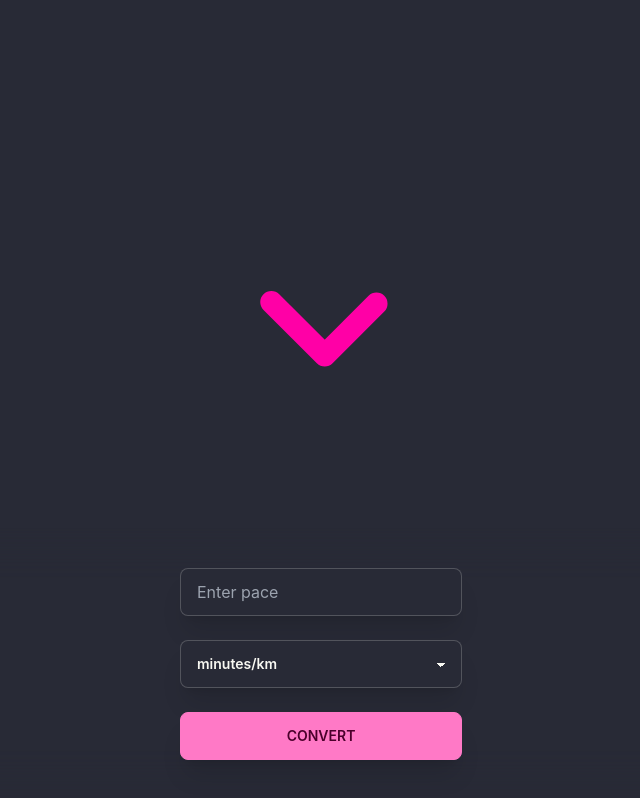
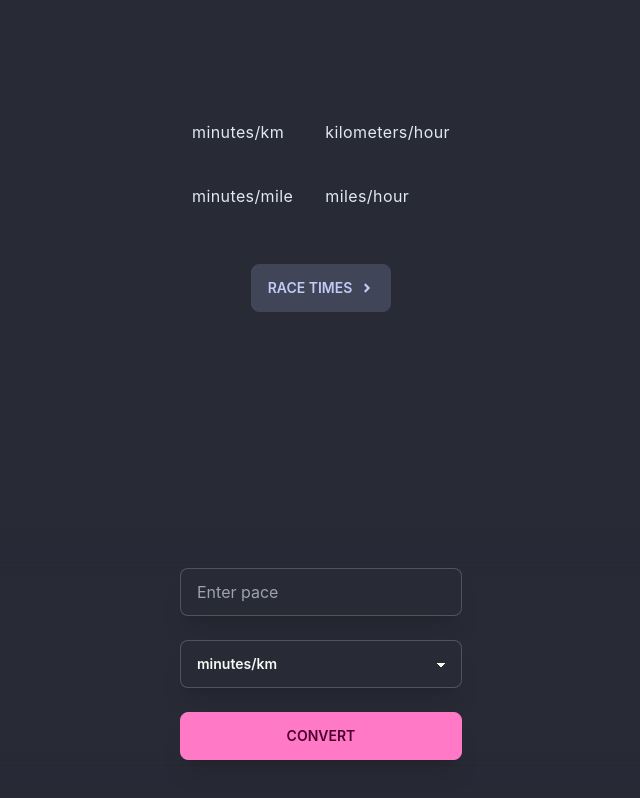
Before and after one commit to worldofchristian/cheetahmode, a React (Create React App) app: page / in a window 1280 px wide. Shown: the whole page, without its empty margins (319-959 px from the left). Built offline with nearby package versions, Linux system fonts and the light colour scheme.

Commit message:
rm lottie

```diff
--- a/package.json
+++ b/package.json
@@ -7,11 +7,10 @@
     "@testing-library/react": "^13.4.0",
     "@testing-library/user-event": "^13.5.0",
     "daisyui": "^2.51.5",
-    "lottie-react": "^2.4.0",
     "react": "^18.2.0",
     "react-dom": "^18.2.0",
     "react-icons": "^4.11.0",
-    "react-scripts": "5.0.1",
+    "react-scripts": "^5.0.1",
     "web-vitals": "^2.1.4"
   },
   "scripts": {
--- a/src/components/PaceCalculator.js
+++ b/src/components/PaceCalculator.js
@@ -1,17 +1,6 @@
 import React, { useState } from 'react';
-import Lottie from 'lottie-react';
 import RaceTimes from './RaceTimes';
 import PaceInput from './PaceInput';
-import KAC7BGcQLN from '../lottie/KAC7BGcQLN.json';
-
-const defaultOptions = {
-  loop: true,
-  autoplay: true,
-  animationData: KAC7BGcQLN,
-  rendererSettings: {
-    preserveAspectRatio: 'xMidYMid slice'
-  }
-};
 
 const PaceCalculator = () => {
   // state
@@ -127,82 +116,49 @@ const PaceCalculator = () => {
         <div
         className='flex flex-col items-center justify-center mt-2'>
 
-          {paceValue ? (
-          <>
-          <div
-          className='flex flex-row mt-12'>
-            <div
-            className='flex-col'>
-              <div
-              className="flex-col p-4">
-                <h2
-                className="text-4xl font-bold mt-2"
+          <div className='flex flex-row mt-12'>
+            <div className='flex-col'>
+              <div className="flex-col p-4">
+                <h2 className="text-4xl font-bold mt-2"
                 >{convertedPaces.minutesPerKm}</h2>
 
-                <p
-                className="text-base tracking-wide text-slate-200"
+                <p className="text-base tracking-wide text-slate-200"
                 >minutes/km</p>
               </div>
 
-              <div
-              className="flex-col p-4">
-                <h2
-                className="text-4xl font-bold mt-2"
+              <div className="flex-col p-4">
+                <h2 className="text-4xl font-bold mt-2"
                 >{convertedPaces.minutesPerMile}</h2>
 
-                <p
-                className="text-base tracking-wide text-slate-200"
+                <p className="text-base tracking-wide text-slate-200"
                 >minutes/mile</p>
               </div>
             </div>
 
-            <div
-            className='flex-col'>
-              <div
-              className="flex-col p-4">
-                <h2
-                className="text-4xl font-bold mt-2"
+            <div className='flex-col'>
+              <div className="flex-col p-4">
+                <h2 className="text-4xl font-bold mt-2"
                 >{convertedPaces.kmPerHour}</h2>
 
-                <p
-                className="text-base tracking-wide text-slate-200"
+                <p className="text-base tracking-wide text-slate-200"
                 >kilometers/hour</p>
               </div>
 
-              <div
-              className="flex-col p-4">
-                <h2
-                className="text-4xl font-bold mt-2"
+              <div className="flex-col p-4">
+                <h2 className="text-4xl font-bold mt-2"
                 >{convertedPaces.mph}</h2>
 
-                <p
-                className="text-base tracking-wide text-slate-200"
+                <p className="text-base tracking-wide text-slate-200"
                 >miles/hour</p>
                 </div>
               </div>
             </div>
 
-            <div
-            className='flex items-center justify-center mt-2'>
+            <div className='flex items-center justify-center mt-2'>
               <RaceTimes
               raceTimes={convertedTimes}
               />
             </div>
-            </>
-          ) : (
-            <div
-            className='flex items-center justify-center mt-40'>
-              <div
-              className='max-w-[45%]'>
-                <Lottie
-                animationData={KAC7BGcQLN}
-                options={defaultOptions}
-                height={10}
-                width={10}
-                />
-              </div>
-            </div>
-          )}
 
             <PaceInput
             paceValue={tempPaceValue}
--- a/src/lottie/KAC7BGcQLN.json
+++ /dev/null
@@ -1 +0,0 @@
-{"nm":"Comp 1","ddd":0,"h":960,"w":960,"meta":{"g":"@lottiefiles/toolkit-js 0.26.1"},"layers":[{"ty":4,"nm":"Capa de formas 3","sr":1,"st":0,"op":34,"ip":0,"hd":false,"ddd":0,"bm":0,"hasMask":false,"ao":0,"ks":{"a":{"a":0,"k":[0,0,0],"ix":1},"s":{"a":0,"k":[109,109,100],"ix":6},"sk":{"a":0,"k":0},"p":{"a":1,"k":[{"o":{"x":0.403,"y":0},"i":{"x":0.597,"y":1},"s":[480,346.76,0],"t":1,"ti":[0,0,0],"to":[0,16.35,0]},{"o":{"x":0.403,"y":0},"i":{"x":0.597,"y":1},"s":[480,444.86,0],"t":16,"ti":[0,16.35,0],"to":[0,0,0]},{"s":[480,346.76,0],"t":31}],"ix":2},"r":{"a":0,"k":0,"ix":10},"sa":{"a":0,"k":0},"o":{"a":0,"k":100,"ix":11}},"ef":[],"shapes":[{"ty":"gr","bm":0,"hd":false,"mn":"ADBE Vector Group","nm":"Forma 1","ix":1,"cix":2,"np":3,"it":[{"ty":"sh","bm":0,"hd":false,"mn":"ADBE Vector Shape - Group","nm":"Trazado 1","ix":1,"d":1,"ks":{"a":0,"k":{"c":false,"i":[[0,0],[0,0],[0,0]],"o":[[0,0],[0,0],[0,0]],"v":[[-180,12],[12,204],[198,18]]},"ix":2}},{"ty":"st","bm":0,"hd":false,"mn":"ADBE Vector Graphic - Stroke","nm":"Trazo 1","lc":2,"lj":2,"ml":1,"o":{"a":0,"k":100,"ix":4},"w":{"a":0,"k":80,"ix":5},"c":{"a":0,"k":[1,0,0.6549],"ix":3}},{"ty":"tr","a":{"a":0,"k":[0,0],"ix":1},"s":{"a":0,"k":[100,100],"ix":3},"sk":{"a":0,"k":0,"ix":4},"p":{"a":0,"k":[0,0],"ix":2},"r":{"a":0,"k":0,"ix":6},"sa":{"a":0,"k":0,"ix":5},"o":{"a":0,"k":100,"ix":7}}]}],"ind":1}],"v":"5.7.8","fr":30,"op":34,"ip":0,"assets":[]}
```
Also changed, not shown: 1 other file (tests, documents, lock files or other folders).
